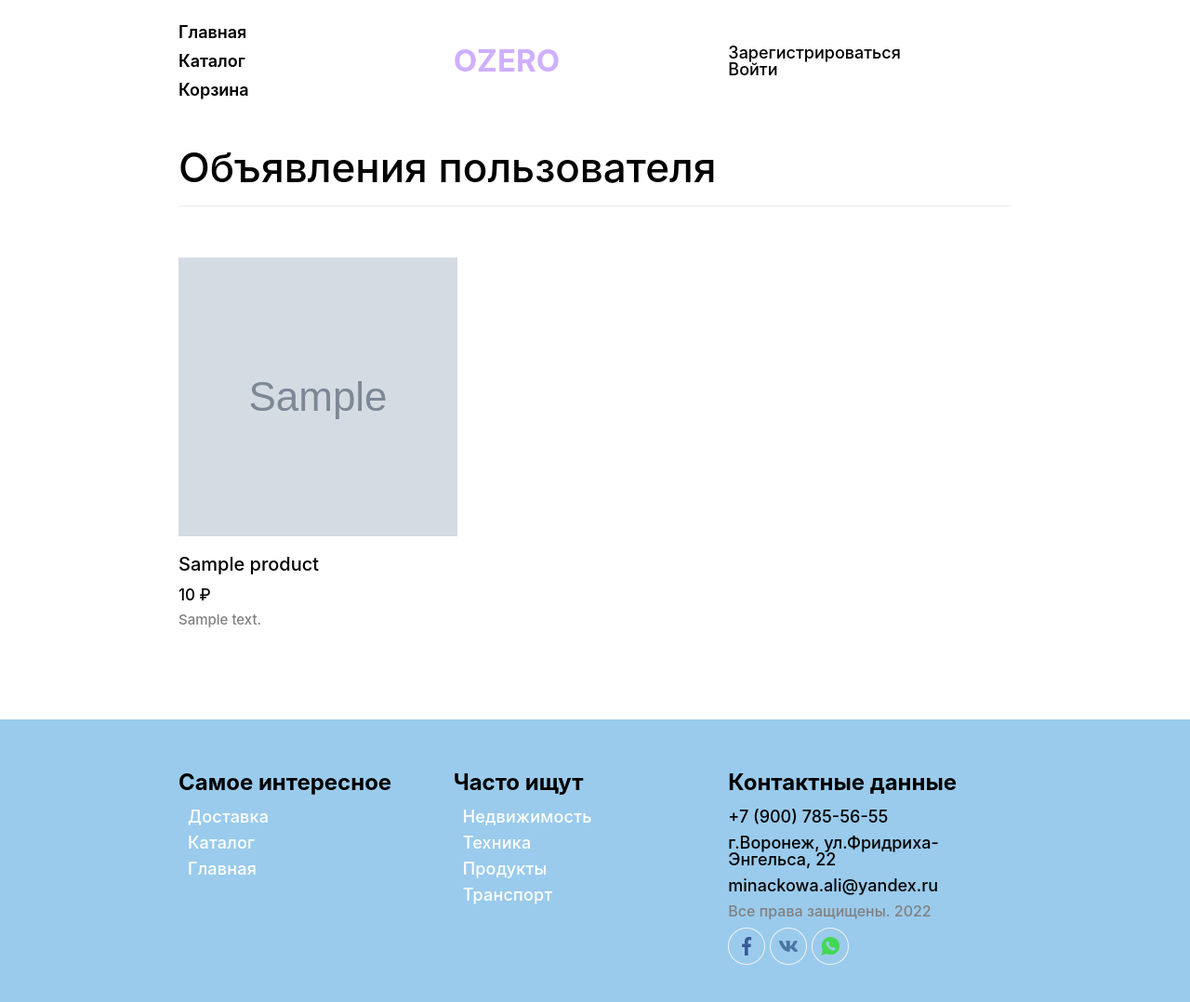
After one commit to AlikaMinakova/Ozero, a Flask app: page /user_prod/1 in a window 1280 px wide. The commit adds this page. Shown: the whole page at 93% size. Run offline with Flask 2, Linux system fonts and the light colour scheme; tables that the repository leaves empty hold one stand-in row (values such as "Sample post"); grey boxes marked "Sample" are stand-in pictures; some libraries are stand-ins or nearby versions.

Commit message:
user_all_product_page

```diff
--- a/main.py
+++ b/main.py
@@ -185,5 +185,13 @@ def account_private():
     return render_template('private.html', products=products)
 
 
+@app.route('/user_prod/<int:id>', methods=['GET', 'POST'])  # Страница продавца
+def user_prod(id):
+    db_sess = db_session.create_session()
+    products = db_sess.query(Products).filter(
+        (Products.user_id == id), (Products.is_private != True))
+    return render_template('seller.html', products=products)
+
+
 if __name__ == '__main__':
     main()
--- a/static/css/style.css
+++ b/static/css/style.css
@@ -424,3 +424,25 @@ margin-top: 50px;
 .btn-bag_add_prod{
 background: #D46FF7;
 }
+.exersise__body_pr{
+ display: flex;
+}
+.exersise__item{
+padding-top: 35px;
+}
+.exersise__price {
+  padding-top: 20px;
+  font-size: 20px;
+  max-width: 300px;
+}
+.exersise__name {
+  padding-top: 15px;
+  font-size: 17px;
+  max-width: 300px;
+}
+.exersise__address{
+padding-top: 10px;
+color: gray;
+font-size: 15px;
+max-width: 300px;
+}
--- a/templates/info_about_product.html
+++ b/templates/info_about_product.html
@@ -33,7 +33,7 @@
             </div>
             <div class="name">{{ products.user.name }} {{ products.user.surname }}</div>
             {% if products.user.id != current_user.id %}
-            <a href="/">
+            <a href="/user_prod/{{products.user.id}}">
                 <button type="button" class="btn btn-primary">Объявления пользователя</button>
             </a>
             {% if current_user.is_authenticated %}
--- /dev/null
+++ b/templates/seller.html
@@ -0,0 +1,29 @@
+{% extends "base.html" %}
+{% block content %}
+<main class="page">
+    <section class="page__exersise exersise">
+        <div class="exersise__container _container">
+            <div class="exersise__header header-block">
+                <h2 class="header-block__title">Объявления пользователя</h2>
+                <div class="dropdown-divider"></div>
+                <div class="exersise__body">
+                    <div class="exersise__column">
+                        {% for item in products%}
+                        <div class="exersise__item">
+                            <div class="exersise__picture">
+                                <a href="/product_info/{{ item.id }}"><img src="/static/img/{{ item.url_img }}"
+                                                                           width="300px" height="300px" alt=""></a>
+                            </div>
+                            <div class="exersise__price">{{ item.title }}
+                            </div>
+                            <div class="exersise__name">{{ item.price }} ₽</div>
+                            <div class="exersise__address">{{ item.user.address }}</div>
+                        </div>
+                        {% endfor %}
+                    </div>
+                </div>
+            </div>
+        </div>
+    </section>
+</main>
+{% endblock %}
```
